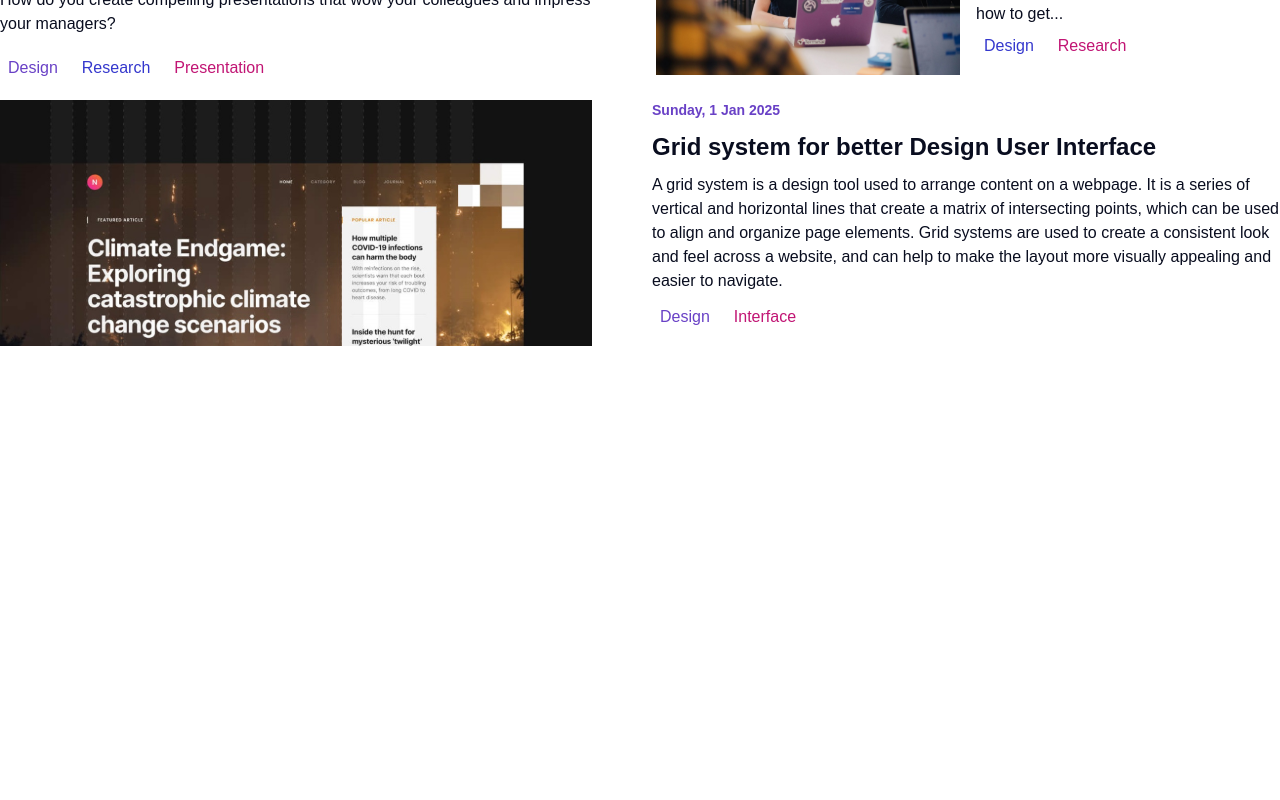
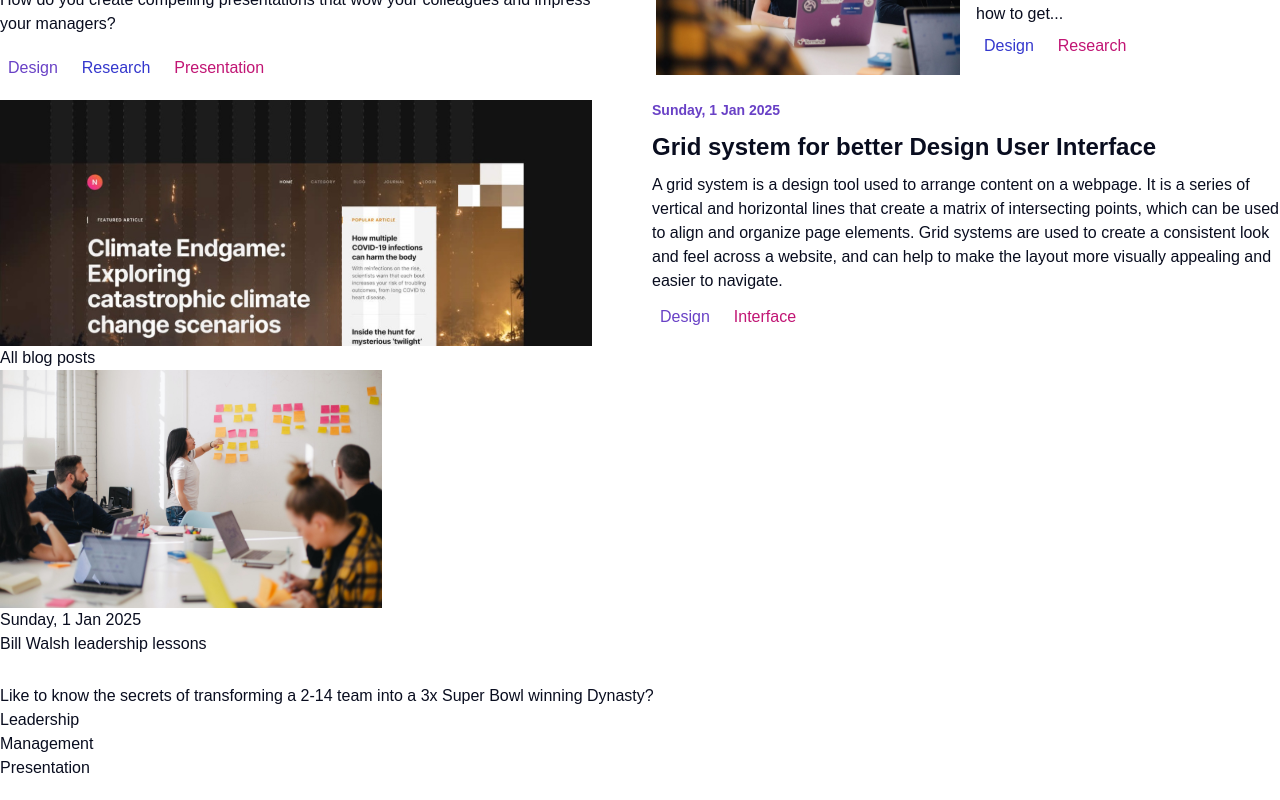
Before and after one commit to 120lennox/blog-frontend, a Next.js app in the folder blog/: page / in a window 1280 px wide. Shown: the part 953-1753 px from the top of the page. Before the commit the page ends 1319 px from the top, so only its background shows below. Built offline with nearby package versions, Linux system fonts and the light colour scheme.

Commit message:
added new section all posts. Adding a grid style to all blog posts

```diff
--- /dev/null
+++ b/blog/app/components/allPosts.tsx
@@ -0,0 +1,37 @@
+import Image from "next/image";
+import { Arrow } from "./navigation/icons";
+
+export default function AllPosts(){
+    return <div>
+        <div>
+            <div>All blog posts</div>
+            <div>
+                <div>
+                    <div>
+                        <Image
+                            src="/image3.svg"
+                            alt="image 3"
+                            width={382}
+                            height={240}
+                        />
+                    </div>
+                    <div>
+                        <div>Sunday, 1 Jan 2025</div>
+                        <div>
+                            <div>Bill Walsh leadership lessons</div>
+                            <div>{Arrow.icon}</div>
+                        </div>
+                        <div>
+                            Like to know the secrets of transforming a 2-14 team into a 3x Super Bowl winning Dynasty?
+                        </div>
+                        <div>
+                            <div>Leadership</div>
+                            <div>Management</div>
+                            <div>Presentation</div>
+                        </div>
+                    </div>
+                </div>
+            </div>
+        </div>
+    </div>
+}
--- a/blog/app/page.tsx
+++ b/blog/app/page.tsx
@@ -1,3 +1,4 @@
+import AllPosts from "./components/allPosts";
 import RecentPost from "./components/recentPosts";
 
 export default function Home() {
@@ -13,5 +14,8 @@ export default function Home() {
         <div>
           <RecentPost />
         </div>
+        <div>
+          <AllPosts />
+        </div>
   </div>
 }
```
Also changed, not shown: blog/public/image3.svg (added).
